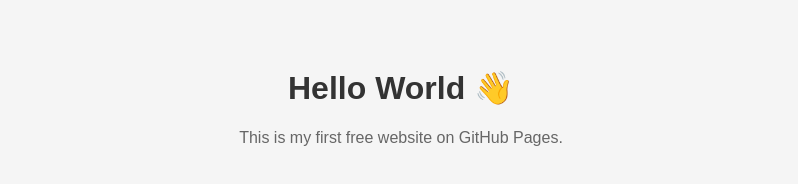
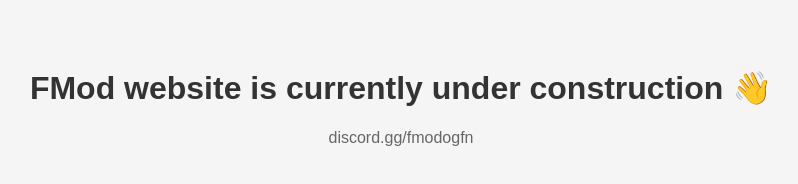
Before and after one commit to altayzdev/altayzdev.github.io, a plain HTML site: page index.html in a window 1280 px wide. Shown: the whole page, without its empty margins (239-1037 px from the left). Drawn offline with Linux system fonts and the light colour scheme.

Commit message:
Update index.html

```diff
--- a/index.html
+++ b/index.html
@@ -11,7 +11,7 @@
   </style>
 </head>
 <body>
-  <h1>Hello World 👋</h1>
-  <p>This is my first free website on GitHub Pages.</p>
+  <h1> FMod website is currently under construction 👋</h1>
+  <p> discord.gg/fmodogfn </p>
 </body>
 </html>
```
